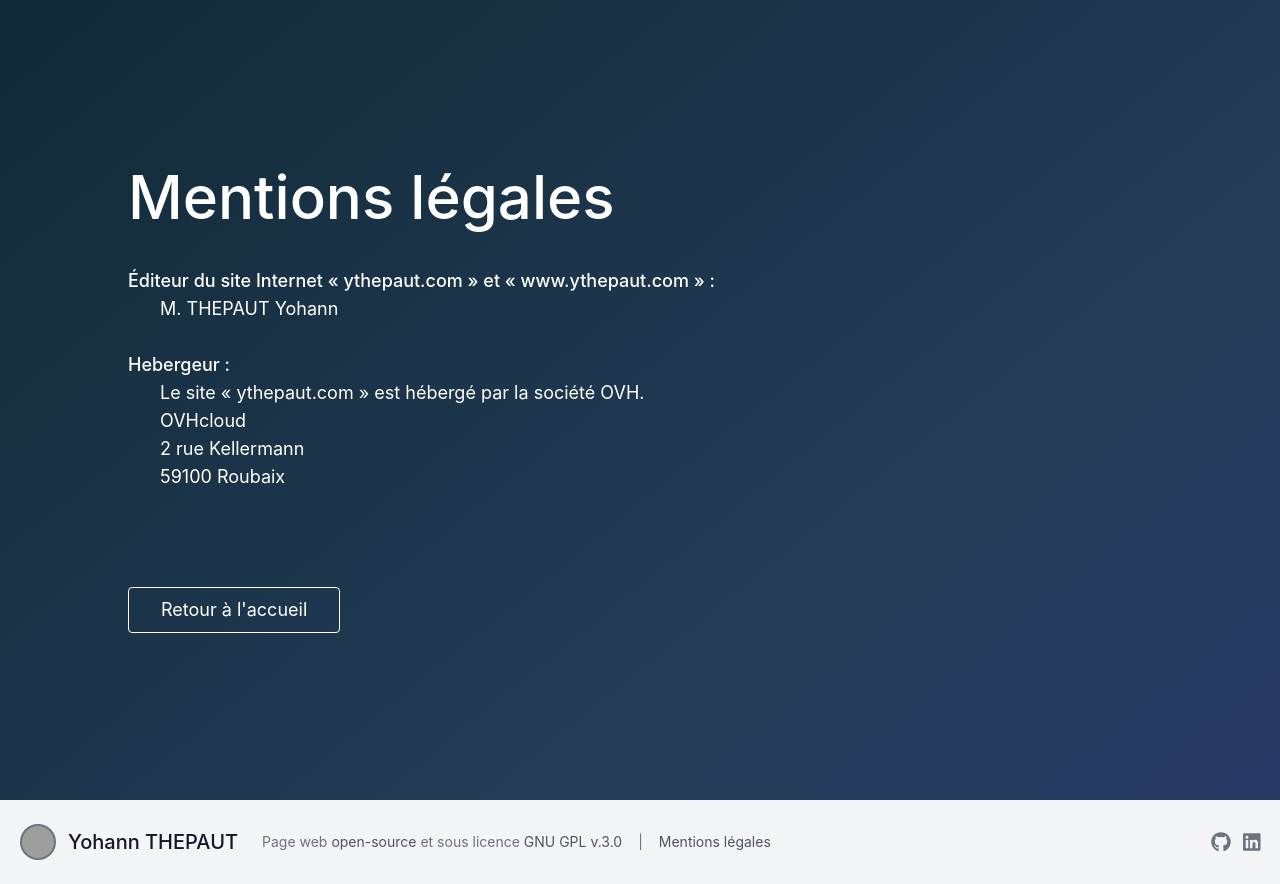
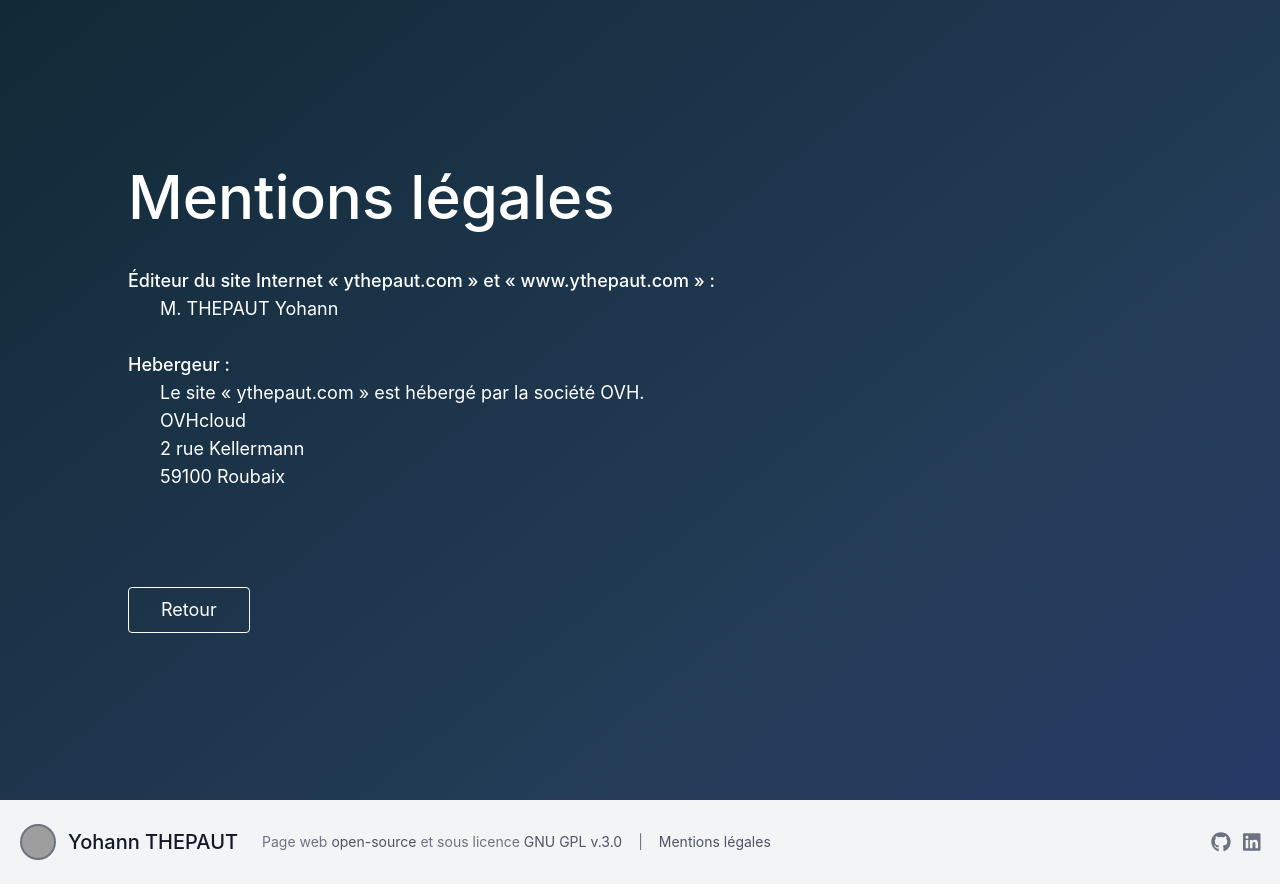
Before and after one commit to ythepaut/webpage, a Next.js app: page /legal in a window 1280 px wide. Built offline with nearby package versions, Linux system fonts and the light colour scheme; grey boxes are pictures that could not be loaded.

Commit message:
Minor fixes

```diff
--- a/next.config.js
+++ b/next.config.js
@@ -7,7 +7,7 @@ module.exports = {
         config.module.rules.push(
             {
                 test: /\.(jpe?g|png|gif|woff|woff2|eot|ttf|svg)(\?[a-z0-9=.]+)?$/,
-                loader: 'url-loader?limit=100000'
+                loader: "url-loader?limit=100000"
             }
         );
         return config;
--- a/src/components/sections/Hero.tsx
+++ b/src/components/sections/Hero.tsx
@@ -28,7 +28,7 @@ function Hero(): JSX.Element {
                 <h2 className="text-md lg:text-xl text-white font-light tracking-wider">Étudiant en Cursus Master en Ingénierie Informatique</h2>
             </div>
 
-            <div className="mx-auto flex space-x-4 lg:space-x-64" style={{opacity: 1 - offsetY / 1080 * 8}}>
+            <div className="mx-auto flex space-x-4 lg:space-x-64" style={{opacity: Math.max(0, 1 - offsetY / 1080 * 8), visibility: Math.max(0, 1 - offsetY / 1080 * 8) > 0 ? "initial" : "hidden"}}>
                 <a href="https://github.com/ythepaut" target="_blank" className="text-xl text-indigo-100 tracking-wide transform transition hover:text-white hover:scale-110">
                     <FontAwesomeIcon icon={faGithub} />&nbsp;
                     GitHub
--- /dev/null
+++ b/src/components/sections/Legal.tsx
@@ -0,0 +1,31 @@
+import React from "react";
+import Link from "next/link";
+
+function Legal(): JSX.Element {
+    return (
+        <div className="bg-gray-200 min-h-screen bg-hero text-white items-center overflow-hidden grid p-4 lg:p-32">
+            <div>
+                <h1 className="sm:text-6xl text-3xl font-medium title-font text-white mb-4 pb-6 lg:text-left text-center">Mentions légales</h1>
+                <p className="sm:text-lg text-sm">
+                    <span className="font-medium">Éditeur du site Internet « ythepaut.com » et « www.ythepaut.com » :</span><br />
+                    <span className="ml-8">M. THEPAUT Yohann</span><br />
+                    <br />
+                    <span className="font-medium">Hebergeur :</span><br />
+                    <p className="ml-8">
+                        Le site « ythepaut.com » est hébergé par la société OVH.<br />
+                        OVHcloud<br />
+                        2 rue Kellermann<br />
+                        59100 Roubaix<br />
+                    </p>
+                </p>
+                <Link href="/">
+                    <button className="mt-24 flex text-white sm:text-md md:text-md lg:text-lg border border-white py-2 px-8 hover:bg-white hover:bg-opacity-5 hover:border-white rounded transition">
+                        Retour
+                    </button>
+                </Link>
+            </div>
+        </div>
+    );
+}
+
+export default Legal;
--- a/src/pages/404.tsx
+++ b/src/pages/404.tsx
@@ -1,11 +1,9 @@
 import Link from "next/link";
-import errorImage from "../assets/img/error.png";
 import React from "react";
 
-function NotFound(): JSX.Element {
+function NotFoundPage(): JSX.Element {
     return (
         <div className="py-20 text-center min-h-screen">
-            <img src={errorImage} alt="404" className="inline" />
             <h2 className="text-3xl sm:text-6xl lg:text-6xl font-medium pt-10">
                 Page inéxistante
             </h2>
@@ -14,11 +12,11 @@ function NotFound(): JSX.Element {
             </p>
             <Link href="/">
                 <button className="mt-10 flex mx-auto text-indigo-600 sm:text-md md:text-md lg:text-lg border border-indigo-600 py-2 px-8 hover:bg-indigo-50 hover:border-indigo-700 focus:bg-indigo-100 focus:border-indigo-700 rounded transition">
-                    Retour à l'accueil
+                    Retour
                 </button>
             </Link>
         </div>
     );
 }
 
-export default NotFound;
+export default NotFoundPage;
--- a/src/pages/index.tsx
+++ b/src/pages/index.tsx
@@ -1,7 +1,7 @@
 import Hero from "../components/sections/Hero";
 import Contact from "../components/sections/Contact";
 
-function Home(): JSX.Element {
+function HomePage(): JSX.Element {
     return (
         <div className="bg-gray-50">
             <Hero />
@@ -10,4 +10,4 @@ function Home(): JSX.Element {
     );
 }
 
-export default Home;
+export default HomePage;
--- a/src/pages/legal.tsx
+++ b/src/pages/legal.tsx
@@ -1,31 +1,10 @@
 import React from "react";
-import Link from "next/link";
+import Legal from "../components/sections/Legal";
 
-function Legal(): JSX.Element {
+function LegalPage(): JSX.Element {
     return (
-        <div className="bg-gray-200 min-h-screen bg-hero text-white items-center overflow-hidden grid p-4 lg:p-32">
-            <div>
-                <h1 className="sm:text-6xl text-3xl font-medium title-font text-white mb-4 pb-6 lg:text-left text-center">Mentions légales</h1>
-                <p className="sm:text-lg text-sm">
-                    <span className="font-medium">Éditeur du site Internet « ythepaut.com » et « www.ythepaut.com » :</span><br />
-                    <span className="ml-8">M. THEPAUT Yohann</span><br />
-                    <br />
-                    <span className="font-medium">Hebergeur :</span><br />
-                    <p className="ml-8">
-                        Le site « ythepaut.com » est hébergé par la société OVH.<br />
-                        OVHcloud<br />
-                        2 rue Kellermann<br />
-                        59100 Roubaix<br />
-                    </p>
-                </p>
-                <Link href="/">
-                    <button className="mt-24 flex text-white sm:text-md md:text-md lg:text-lg border border-white py-2 px-8 hover:bg-white hover:bg-opacity-5 hover:border-white rounded transition">
-                        Retour à l'accueil
-                    </button>
-                </Link>
-            </div>
-        </div>
+        <Legal />
     );
 }
 
-export default Legal;
+export default LegalPage;
```
Also changed, not shown: src/assets/img/error.png (deleted), 1 other file (tests, documents, lock files or other folders).
